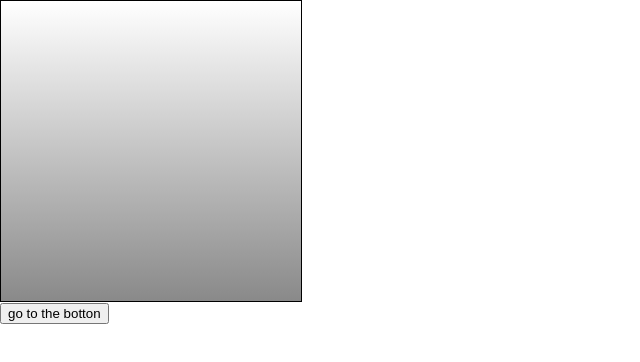
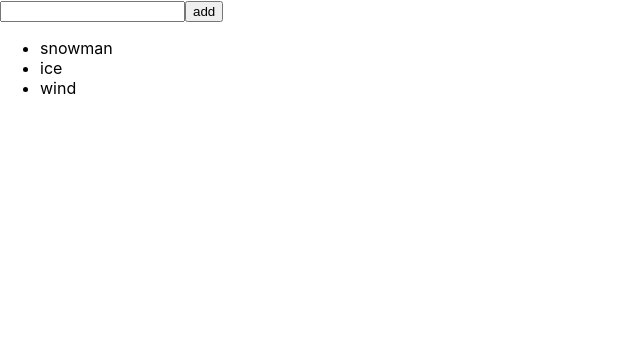
Before and after one commit to Jay2009/React_learning, a React (Create React App) app: page / in a window 1280 px wide. Shown: the top 362 px of the page, without its empty margins (0-640 px from the left). Built offline with nearby package versions, Linux system fonts and the light colour scheme.

Commit message:
Chapter 6 done

```diff
--- a/src/App.js
+++ b/src/App.js
@@ -1,18 +1,11 @@
 import React, { Component } from 'react';
-//import ValidationSaSmple from './ScrollBox.js
 import './App.css';
-import ScrollBox from './ScrollBox.js';
+import InterationSample from './InterationSample';
 
 class App extends Component {
   render() {
     return(
-      <div>
-      <ScrollBox ref={(ref) => this.scrollBox=ref} />
-      <button onClick={() => this.scrollBox.scrollToBottom()}>
-        go to the botton
-        </button>
-
-      </div>
+      <InterationSample />
     );
   }
 }
--- /dev/null
+++ b/src/InterationSample.js
@@ -0,0 +1,57 @@
+import React, { Component } from 'react';
+
+class InterationSample extends Component {
+    state = {
+        names : ['snowman', 'ice', 'wind'],
+        name: ''
+    };
+
+    handleChange = (e) => {
+        this.setState({
+            name: e.target.value
+        });
+    }
+
+    handleInsert = () => {
+        this.setState({
+            names: this.state.names.concat(this.state.name),
+            name:''
+        });
+    }
+
+    handleRemove = (index) => {
+        const {names} = this.state;
+
+        this.setState({
+            names: names.filter((item, i) => i !== index)
+        });
+    }
+
+
+
+
+
+    render() {
+        const nameList = this.state.names.map (
+            (name , index) => (
+            <li
+                key={index}
+                onDoubleClick={() => this.handleRemove(index)}>
+                {name}
+            </li>)
+            );
+        return (
+            <div>
+                <input
+                    onChange={this.handleChange}
+                    value={this.state.name}/>
+                <button onClick={this.handleInsert}>add</button>
+                    <ul>
+                        {nameList}
+                    </ul>
+            </div>
+        );
+    }
+}
+
+export default InterationSample;
```
